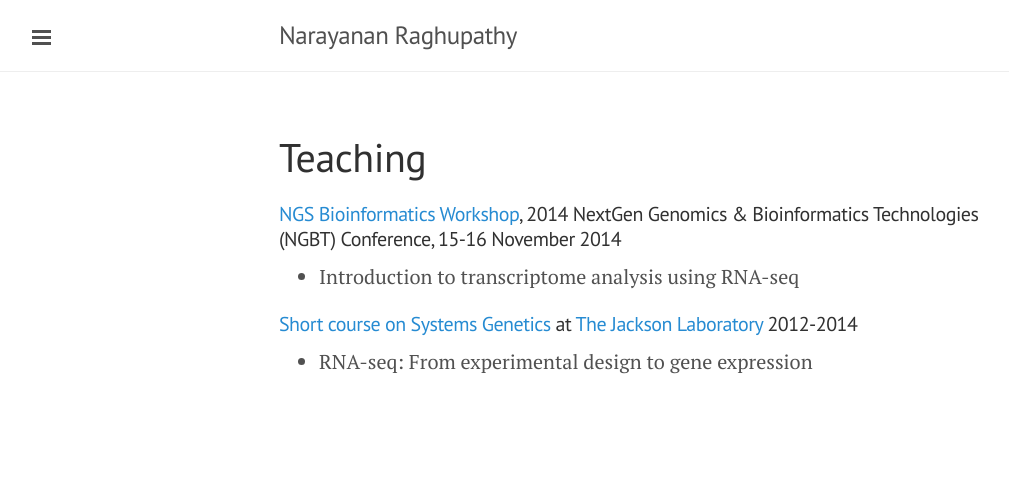
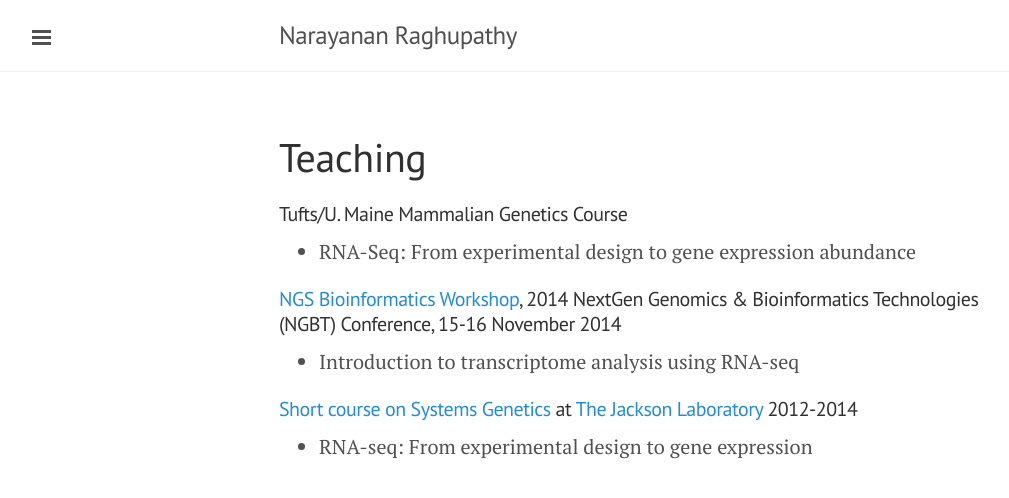
Before and after one commit to narayananr/narayananr.github.io, a Jekyll site: the page built from teaching.md, in a window 1280 px wide. Shown: the top 498 px of the page, without its empty margins (1-1010 px from the left). Built offline with Jekyll 4.4.1, drawn with Linux system fonts in a browser that asks for light colours; Markdown is read by kramdown in place of the engine named in the settings.

Commit message:
Update teaching.md

```diff
--- a/teaching.md
+++ b/teaching.md
@@ -2,6 +2,10 @@
 layout: page
 title: Teaching
 ---
+
+####Tufts/U. Maine Mammalian Genetics Course
+* RNA-Seq: From experimental design to gene expression abundance
+
 ####[NGS Bioinformatics Workshop](http://scigenomconferences.com/2014/NGS-bioinformatics.php), 2014 NextGen Genomics & Bioinformatics Technologies (NGBT) Conference, 15-16 November 2014
 * Introduction to transcriptome analysis using RNA-seq
 
```
